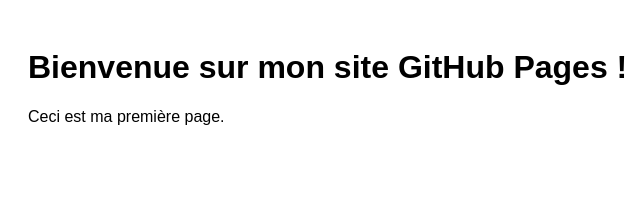
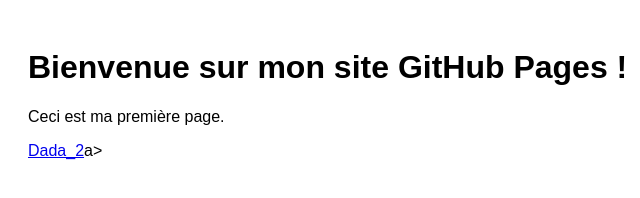
Before and after one commit to itiamatehau-cloud/CC_Itiare_MATEHAU, a plain HTML site: page index.html in a window 1280 px wide. Shown: the full height of the page, 0-640 px from the left. Drawn offline with Linux system fonts and the light colour scheme.

Commit message:
Update index.html

```diff
--- a/index.html
+++ b/index.html
@@ -15,3 +15,4 @@ padding: 20px;
 <p>Ceci est ma première page.</p>
 </body>
 </html>
+<a href="Dada_2.html" target="_blank">Dada_2</a>a>
```
